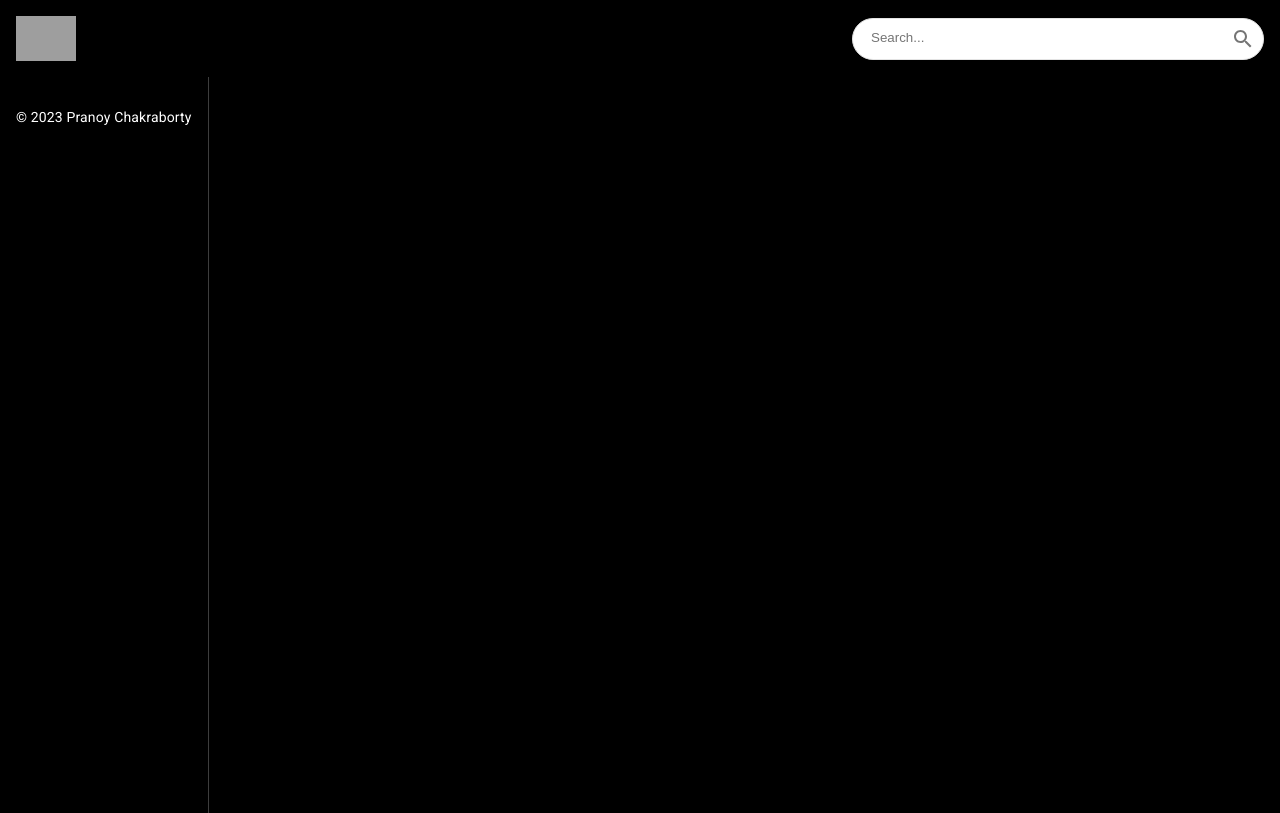
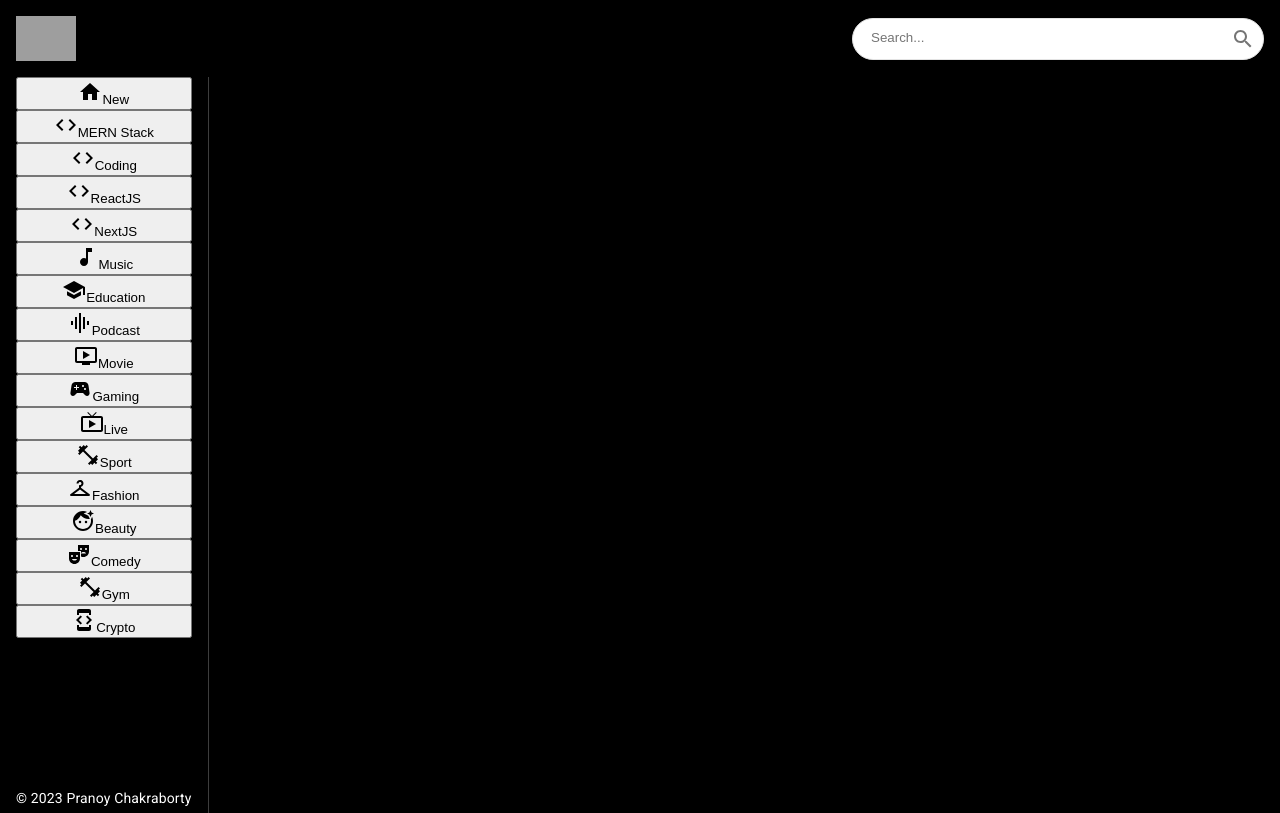
Before and after one commit to developersview/youtube-v2, a React (Create React App) app in the folder youtubev2/: page / in a window 1280 px wide. Built offline with nearby package versions, Linux system fonts and the light colour scheme; grey boxes are pictures that could not be loaded.

Commit message:
working on youtube clone

```diff
--- a/youtubev2/src/components/Sidebar.jsx
+++ b/youtubev2/src/components/Sidebar.jsx
@@ -4,7 +4,22 @@ import { categories } from '../utils/Constants'
 
 const Sidebar = () => {
     return (
-        <div>Sidebar</div>
+        <Stack
+            direction="row"
+            sx={{
+                overflow: 'auto',
+                height: { sx: 'auto', md: '95%' },
+                flexDirection: { md: 'column' }
+            }}
+        >
+            {categories.map((category) => (
+                <button>
+                    <span>{category.icon}</span>
+                    <span>{category.name}</span>
+                </button>
+            ))}
+
+        </Stack>
     )
 }
 
--- a/youtubev2/src/utils/Constants.js
+++ b/youtubev2/src/utils/Constants.js
@@ -16,7 +16,7 @@ export const logo = 'https://i.ibb.co/s9Qys2j/logo.png';
 
 export const categories = [
     { name: 'New', icon: <HomeIcon />, },
-    { name: 'JS Mastery', icon: <CodeIcon />, },
+    { name: 'MERN Stack', icon: <CodeIcon />, },
     { name: 'Coding', icon: <CodeIcon />, },
     { name: 'ReactJS', icon: <CodeIcon />, },
     { name: 'NextJS', icon: <CodeIcon />, },
```
Also changed, not shown: youtubev2/src/components/Feed.jsx (+2 -7 lines).
